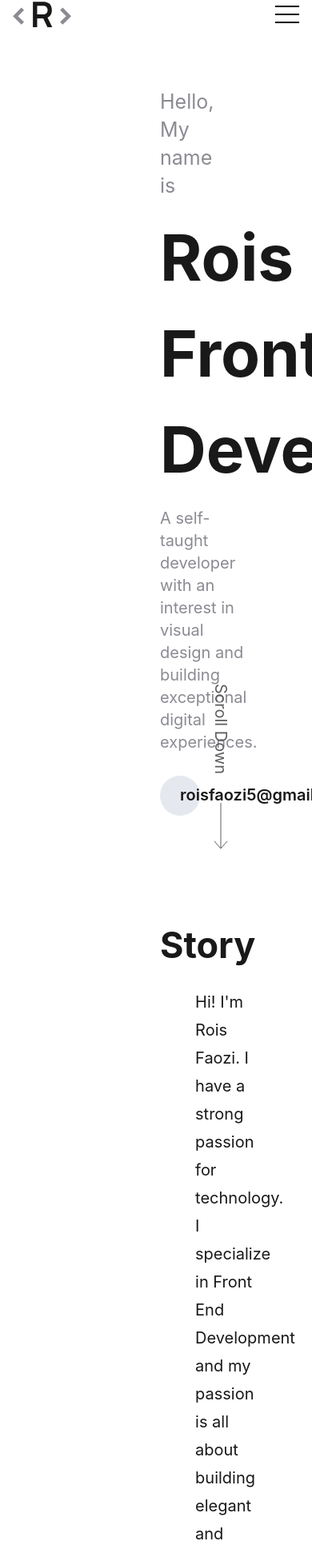
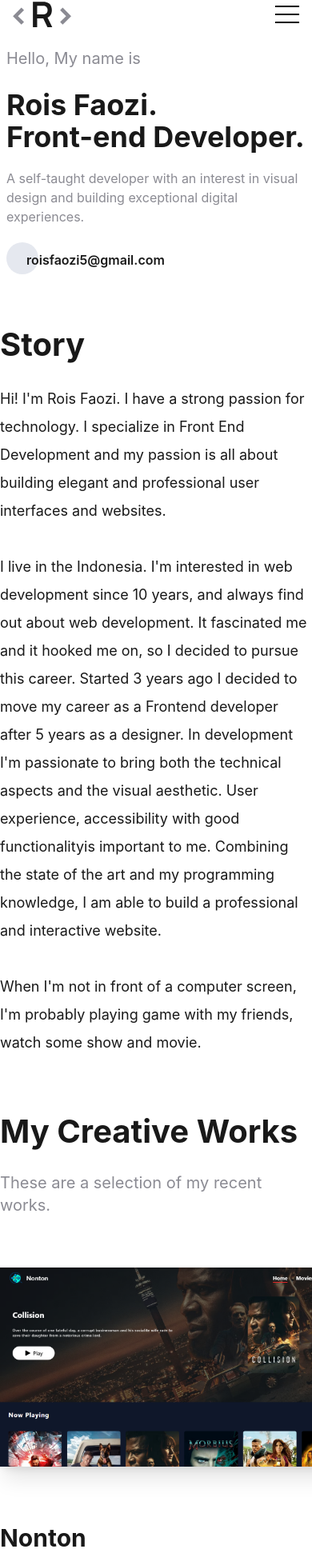
Before and after one commit to Roisfaozi/roisfaozi-web, a Next.js app: page / in a window 390 px wide. Shown: the part 30-1972 px from the top of the page at 80% size. Built offline with nearby package versions, Linux system fonts and the light colour scheme.

Commit message:
implement responsive design

```diff
--- a/components/header.jsx
+++ b/components/header.jsx
@@ -10,11 +10,12 @@ export default function Header() {
           <br />
           Front-end Developer.
         </h1>
-        <p className='description transition-all'>
-          A self-taught developer with an interest in visual design and <br />{' '}
-          building exceptional digital experiences.
-        </p>
-
+        <div className='md:w-2/3 w-full'>
+          <p className='description transition-all'>
+            A self-taught developer with an interest in visual design and
+            building exceptional digital experiences.
+          </p>
+        </div>
         <div className='relative inline-block'>
           <div className='btn-email'>
             <Link href='mailto:roisfaozi5@gmail.com'>
--- a/components/navbar.jsx
+++ b/components/navbar.jsx
@@ -19,7 +19,7 @@ export default function Navbar() {
 
   return (
     <header className='navigation-main'>
-      <div className='container'>
+      <div className='container mx-auto'>
         <div className='relative flex items-center justify-between'>
           <div className='px-4'>
             <Link href='/'>
--- a/components/projects.jsx
+++ b/components/projects.jsx
@@ -6,8 +6,10 @@ import staycation from '../assets/staycation.png'
 export default function Projects() {
   return (
     <section className='section-container py-[70px]' id='projects'>
-      <h2 className='section-title pl-[200px]'>My Creative Works</h2>
-      <p className='section-description pl-[200px] pb-[85px]'>
+      <h2 className='section-title 2md:px-[200px] sm:px-[100px] px-0'>
+        My Creative Works
+      </h2>
+      <p className='section-description 2md:px-[200px] sm:px-[100px] px02 2md:pb-[85px] md:pb-12 pb-6'>
         These are a selection of my recent works.
       </p>
       <div className='project-section'>
@@ -71,7 +73,7 @@ export default function Projects() {
               </Link>
             </div>
           </div>
-          <div className='block shadow-xl'>
+          <div className='image-container'>
             <Image
               src={`${nonton.src}`}
               alt={'staycation'}
--- a/components/scroll-top.jsx
+++ b/components/scroll-top.jsx
@@ -24,9 +24,9 @@ export default function ScrollTop() {
         document.body.scrollTop > 2300 ||
         document.documentElement.scrollTop > 2300
       ) {
-        scrollRef.current.classList.add('animate-pulse')
+        scrollRef.current.classList.add('animate-bounce')
       } else {
-        scrollRef.current.classList.remove('animate-pulse')
+        scrollRef.current.classList.remove('animate-bounce')
       }
     }
     window.addEventListener('scroll', animateScroll)
@@ -42,12 +42,11 @@ export default function ScrollTop() {
     }
   }, [])
   return (
-    <div id='scroll-top' className={`${isVisible ? 'block' : 'hidden'}`}>
-      <button
-        ref={scrollRef}
-        type='button'
-        onClick={scrollToTop}
-        className='text-link-top'>
+    <div
+      ref={scrollRef}
+      id='scroll-top'
+      className={`${isVisible ? 'block' : 'hidden'}`}>
+      <button type='button' onClick={scrollToTop} className='text-link-top'>
         Top
         <span>
           <svg
--- a/components/story.jsx
+++ b/components/story.jsx
@@ -3,7 +3,7 @@ export default function Story() {
     <section className='section section-container' id='story'>
       <h2 className='section-title'>Story</h2>
       <div className='story-section'>
-        <div className='w-1/3'></div>
+        <div className='md:w-1/3 w-0'></div>
         <p className='intro'>
           Hi! I'm Rois Faozi. I have a strong passion for technology. I
           specialize in Front End Development and my passion is all about
--- a/styles/globals.css
+++ b/styles/globals.css
@@ -64,7 +64,7 @@ a {
 }
 
 .nav-menu {
-  @apply absolute top-full w-full rounded-lg  py-5 2md:static 2md:block 2md:max-w-full 2md:rounded-none 2md:bg-transparent right-5 2md:shadow-none;
+  @apply absolute top-full w-full rounded-lg py-0 md:py-5 2md:static 2md:block 2md:max-w-full 2md:rounded-none 2md:bg-transparent right-5 2md:shadow-none;
 }
 
 .nav-menu-link {
@@ -76,49 +76,49 @@ a {
 }
 
 .header-wrapper {
-  @apply relative flex flex-col w-full h-full overflow-hidden items-start px-[200px] py-[70px] gap-3;
+  @apply relative flex flex-col w-full h-full overflow-hidden items-start 2md:px-[200px] sm:px-[100px] px-2 2md:py-[70px] py-4 sm:py-[45px] md:gap-3 gap-5;
 }
 .header-wrapper p {
-  @apply text-gray-text font-normal text-[25px] leading-[35px];
+  @apply text-gray-text font-normal 2md:text-[25px] text-xl leading-[35px];
 }
 
 .header-title {
-  @apply font-bold text-[80px] text-neutral-primary;
+  @apply font-bold lg:text-[80px] 2md:text-[50px] sm:text-5xl text-4xl text-neutral-primary;
 }
 
 .header-wrapper .description,
 .description {
-  @apply text-xl pb-4;
+  @apply md:text-xl text-base md:pb-4 pb-0;
 }
 
 .btn-email {
-  @apply inline-flex items-center pt-[10px] before:absolute  before:w-[50px] before:h-[50px] before:bg-[#E5E8EF] before:rounded-[50%] before:top-0 before:bottom-0;
+  @apply inline-flex items-center pt-[10px] before:absolute  before:md:w-[50px] before:md:h-[50px] before:w-[40px] before:h-[40px] before:bg-[#E5E8EF] before:rounded-[50%] before:md:top-0 before:top-0 before:bottom-0;
 }
 
 .btn-email a {
-  @apply relative font-semibold text-xl text-neutral-primary pl-[25px];
+  @apply relative font-semibold md:text-xl text-base text-neutral-primary pl-[25px];
 }
 
 #scroll {
-  @apply absolute right-[110px] bottom-4;
+  @apply absolute 2md:right-[110px] md:right-[50px] right-[20px] bottom-4 md:block hidden;
 }
 
 .text-link {
-  @apply relative text-[#5E5E5E] font-normal text-xl flex flex-row items-center gap-9;
+  @apply relative text-[#5E5E5E] font-normal lg:text-xl text-lg flex flex-row items-center 2md:gap-9 gap-5;
 }
 .text-link span {
-  @apply m-auto;
+  @apply m-auto lg:w-full w-1/2;
 }
 
 .section {
-  @apply px-[200px] py-[70px];
+  @apply 2md:px-[200px] sm:px-[100px] px-0 2md:py-[70px] py-4 sm:py-[45px];
 }
 .section-container {
-  @apply relative flex flex-col items-start gap-5;
+  @apply relative flex flex-col items-start gap-5 md:pt-0 pt-12;
 }
 
 .section-title {
-  @apply text-[45px] font-bold text-neutral-primary;
+  @apply 2md:text-[45px] text-[40px] font-bold text-neutral-primary;
 }
 
 .story-section {
@@ -126,7 +126,7 @@ a {
 }
 
 .intro {
-  @apply w-2/3 text-xl text-neutral-primary leading-[35px];
+  @apply md:w-2/3 w-full md:text-xl text-lg text-neutral-primary leading-[35px];
 }
 
 .section-description {
@@ -138,7 +138,10 @@ a {
 }
 
 .project-item {
-  @apply grid grid-cols-2 items-center px-[200px] py-10 gap-6 justify-between bg-[#E5E8EF] hover:bg-white;
+  @apply grid md:grid-cols-2 grid-rows-2 grid-flow-dense md:items-center items-start 2md:px-[200px] sm:px-[100px] px-0 py-5 2md:gap-6 gap-4 justify-between hover:bg-[#E5E8EF] bg-white;
+}
+.block:last-child {
+  @apply md:order-1 -order-1;
 }
 
 .reverse {
@@ -146,7 +149,7 @@ a {
 }
 
 .project-intro {
-  @apply flex flex-col items-start p-0 gap-[10px] w-full;
+  @apply flex flex-col items-start p-0 2md:gap-[10px] gap-2 w-full;
 }
 
 .project-name {
@@ -154,7 +157,7 @@ a {
 }
 .project-name,
 .project-desc {
-  @apply py-[10px] text-neutral-primary;
+  @apply md:py-[10px] py-2 text-neutral-primary;
 }
 
 .project-desc {
@@ -174,6 +177,13 @@ a {
 .sources a svg {
   @apply text-[#5E5E5E] hover:text-neutral-primary;
 }
+.image-container {
+  @apply block shadow-xl;
+}
+
+.image-container span {
+  @apply sm:h-full h-2/3;
+}
 
 .section-contact {
   @apply relative bg-neutral-primary w-full;
@@ -184,33 +194,33 @@ a {
 }
 .contact h1,
 .contact p {
-  @apply text-white;
+  @apply text-white text-center;
 }
 
 .contact-desc {
-  @apply text-xl font-normal text-center;
+  @apply 2md:text-xl text-base sm:text-lg font-normal text-center;
 }
 
 .email-link {
-  @apply px-[30px] py-[15px] bg-[#e5e8ef] hover:bg-[#e5e8ef93] rounded-[20px] text-xl text-center text-neutral-primary  font-semibold;
+  @apply 2md:px-[30px] sm:px-[25px] px-[15px] 2md:py-[15px] sm:py-3 py-[10px] bg-[#e5e8ef] hover:bg-[#e5e8ef93] rounded-[20px] md:text-xl sm:text-lg text-base  text-neutral-primary  font-semibold;
 }
 
 .footer {
   @apply py-[33px] px-[10px] text-center bg-neutral-primary;
 }
 .footer p {
-  @apply font-normal text-lg text-white;
+  @apply font-normal 2md:text-lg text-base text-white;
 }
 .footer p a {
   @apply text-white hover:text-gray-text;
 }
 
 #scroll-top {
-  @apply fixed right-[5.1rem] bottom-12;
+  @apply fixed 2md:right-[5.1rem] sm:right-14 right-8 bottom-12;
 }
 
 .text-link-top {
-  @apply relative text-[#5E5E5E]  font-normal text-xl flex flex-row-reverse items-center gap-9;
+  @apply relative text-[#5E5E5E]  font-normal 2md:text-xl text-lg flex flex-row-reverse items-center gap-9;
   writing-mode: vertical-rl;
   transform: rotate(90deg);
 }
```
